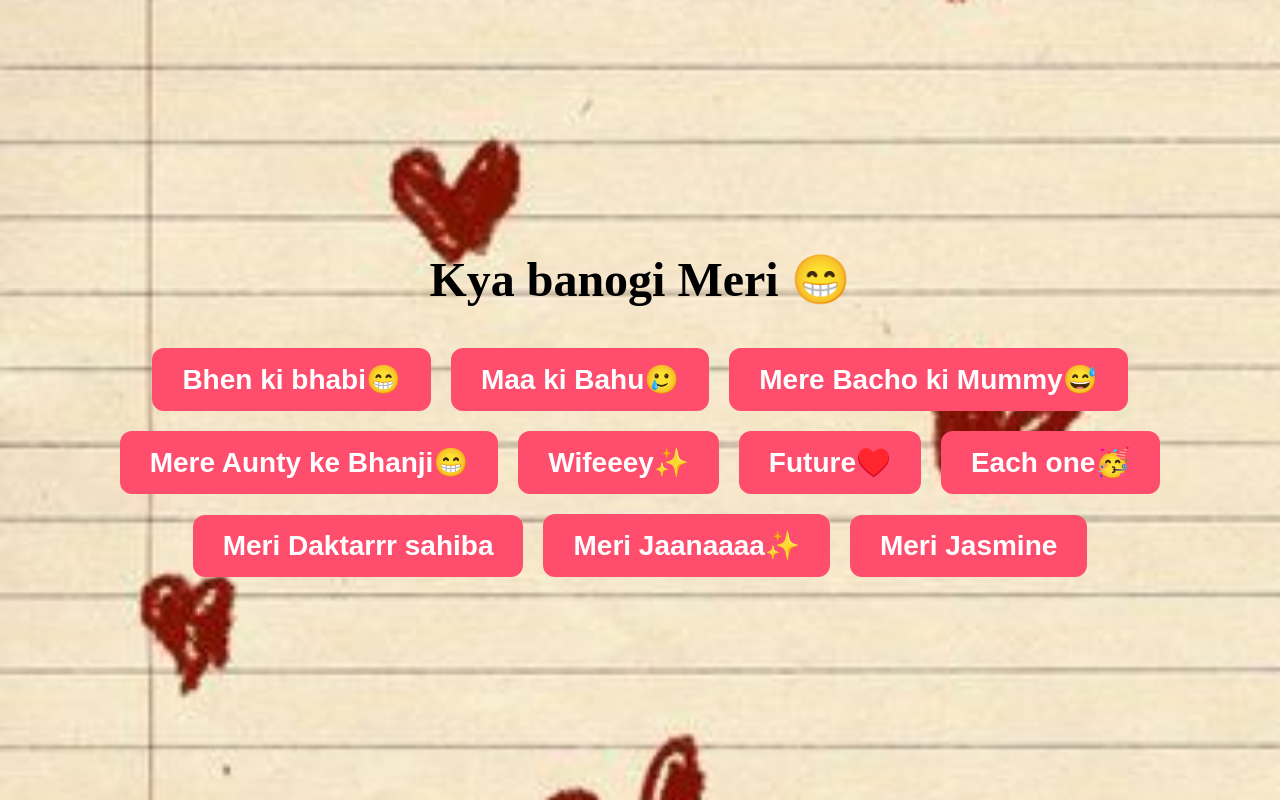
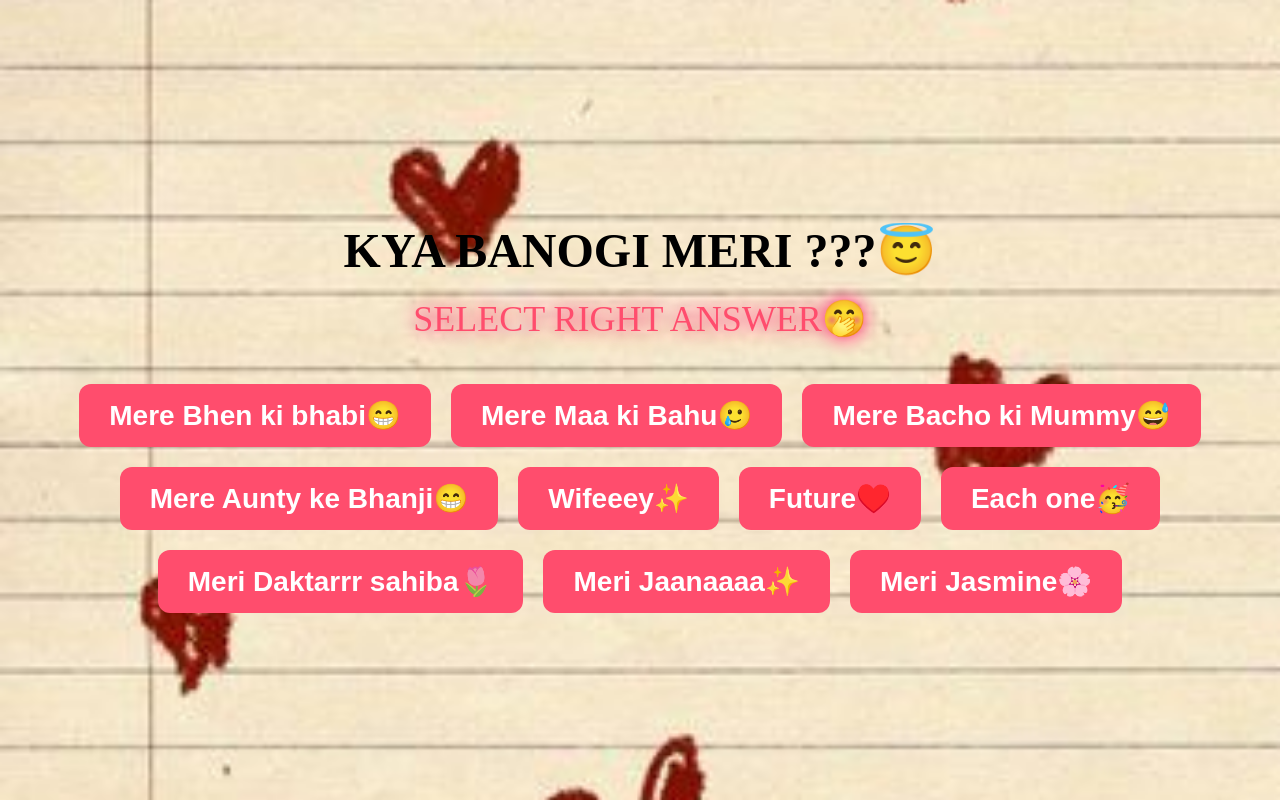
Before and after one commit to iaminsane786/Surprise-by-zeeshan-, a plain HTML site: page step6.5.html in a window 1280 px wide. Drawn offline with Linux system fonts and the light colour scheme.

Commit message:
Update step6.5.html

```diff
--- a/step6.5.html
+++ b/step6.5.html
@@ -23,6 +23,20 @@
     h2 {
       margin-bottom: 30px;
       font-size: 48px;
+      line-height: 1.4;
+    }
+    h2 span {
+      font-size: 36px;
+      font-weight: normal;
+      display: block;
+      margin-top: 10px;
+      color: #ff4d6d;
+      text-shadow: 0 0 10px rgba(255,77,109,0.8);
+      animation: glow 1.5s infinite alternate;
+    }
+    @keyframes glow {
+      from { text-shadow: 0 0 10px rgba(255,77,109,0.8); }
+      to   { text-shadow: 0 0 20px rgba(255,0,100,1); }
     }
     .btn {
       margin: 10px;
@@ -34,6 +48,10 @@
       border-radius: 12px;
       color: white;
       cursor: pointer;
+      transition: transform 0.2s;
+    }
+    .btn:hover {
+      transform: scale(1.1);
     }
     .heart {
       position: fixed;
@@ -52,7 +70,11 @@
 </head>
 <body onload="startStep65()">
 
-  <h2>Kya banogi Meri 😁</h2>
+  <h2>
+    KYA BANOGI MERI ???😇
+    <span>SELECT RIGHT ANSWER🤭</span>
+  </h2>
+
   <div id="options"></div>
 
   <script>
@@ -63,18 +85,18 @@
       audio.loop = true;
       audio.play();
 
-      // Correct order with "Each one🥳" at 7 and "Meri Jasmine" at 10
+      // Correct order with "Each one🥳" at 7 and "Meri Jasmine🌸" at 10
       let options = [
-        "Bhen ki bhabi😁",
-        "Maa ki Bahu🥲",
+        "Mere Bhen ki bhabi😁",
+        "Mere Maa ki Bahu🥲",
         "Mere Bacho ki Mummy😅",
         "Mere Aunty ke Bhanji😁",
         "Wifeeey✨",
         "Future♥️",
         "Each one🥳",         // <-- correct answer (position 7)
-        "Meri Daktarrr sahiba",
+        "Meri Daktarrr sahiba🌷",
         "Meri Jaanaaaa✨",
-        "Meri Jasmine"        // <-- shifted to 10th
+        "Meri Jasmine🌸"      // <-- shifted to 10th
       ];
 
       let optDiv = document.getElementById("options");
```
